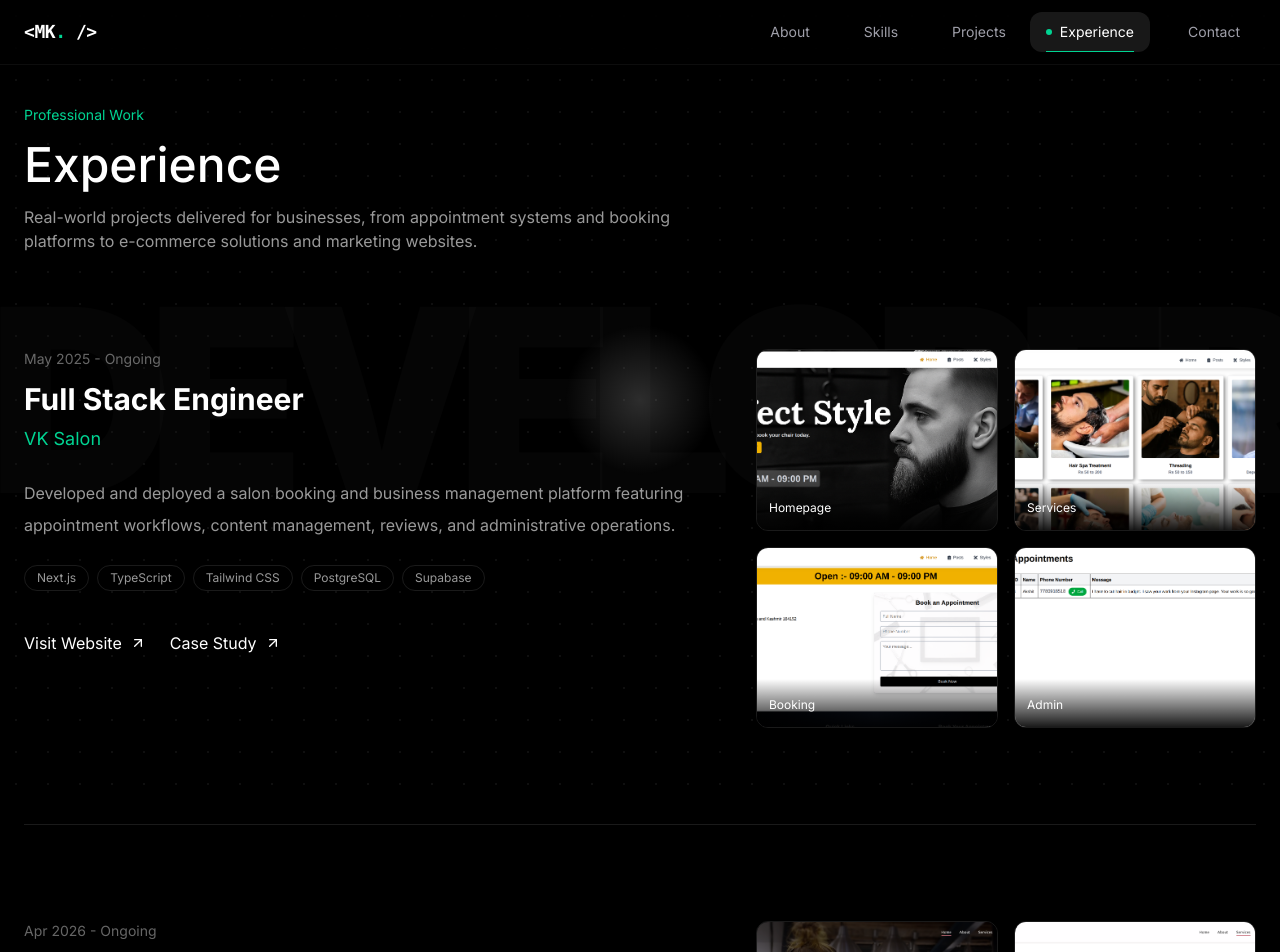
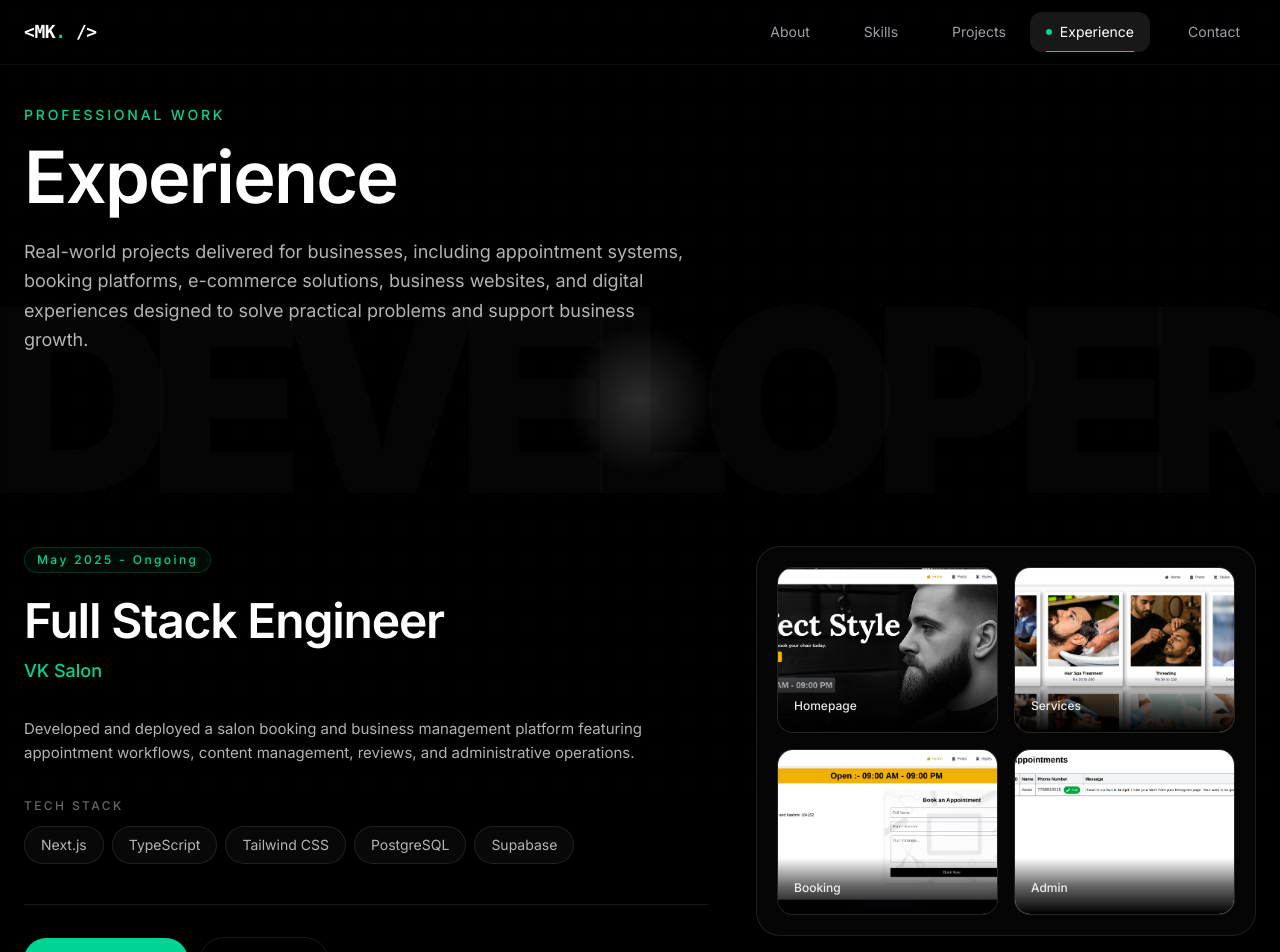
Before and after one commit to thappamkkumar/mk-portfolio, a Next.js app: page /experience in a window 1280 px wide. Shown: the top 952 px of the page. Built offline with nearby package versions, Linux system fonts and the light colour scheme.

Commit message:
experince polish

```diff
--- a/src/components/experience/experience-gallery.tsx
+++ b/src/components/experience/experience-gallery.tsx
@@ -9,32 +9,45 @@ interface ExperienceGalleryProps {
 export default function ExperienceGallery({
   images,
 }: ExperienceGalleryProps) {
-
   if (!images?.length) {
     return null;
   }
 
   return (
+    <div
+      className="
+        rounded-3xl
+        border
+        border-white/10
+        bg-white/[0.02]
+        p-4
+        md:p-5
+      "
+    >
       <div className="grid grid-cols-2 gap-4">
-      {images.slice(0, 4).map((image) => (
+        {images.slice(0, 4).map((image, index) => (
           <div
             key={image.src}
             className="
               group
               relative
-            aspect-4/3
+              aspect-[4/3]
               overflow-hidden
-            rounded-xl
+              rounded-2xl
               border
               border-white/10
+              bg-white/[0.03]
+              transition-all
+              duration-300
+              hover:border-emerald-400/20
             "
           >
             <Image
               src={image.src}
               alt={image.label}
-            priority
               fill
-            sizes="(max-width: 1024px) 100vw, 520px"
+              priority={index === 0}
+              sizes="(max-width: 1024px) 100vw, 500px"
               className="
                 object-cover
                 transition-transform
@@ -43,24 +56,42 @@ export default function ExperienceGallery({
               "
             />
 
+            <div
+              className="
+                absolute
+                inset-0
+                bg-black/0
+                transition-all
+                duration-300
+                group-hover:bg-black/20
+              "
+            />
 
             <div
               className="
                 absolute
                 inset-x-0
                 bottom-0
-              bg-linear-to-t
-              from-black/90
+                bg-gradient-to-t
+                from-black
+                via-black/60
                 to-transparent
-              p-3
+                p-4
               "
             >
-            <span className="text-xs">
+              <span
+                className="
+                  text-xs
+                  font-medium
+                  text-white/90
+                "
+              >
                 {image.label}
               </span>
             </div>
           </div>
         ))}
       </div>
+    </div>
   );
 }
--- a/src/components/experience/experience-hero.tsx
+++ b/src/components/experience/experience-hero.tsx
@@ -1,16 +1,27 @@
 export default function ExperienceHero() {
   return (
-    <div className="">
-      <p className="text-sm text-emerald-400">
+    <section className="pb-16 md:pb-24">
+      <p
+        className="
+          mb-4
+          text-sm
+          font-medium
+          uppercase
+          tracking-[0.2em]
+          text-emerald-400
+        "
+      >
         Professional Work
       </p>
 
       <h1
         className="
-          mt-4
-          text-4xl
-          font-medium
-          md:text-5xl
+          max-w-4xl
+          text-5xl
+          font-semibold
+          tracking-tight
+          md:text-6xl
+          lg:text-7xl
         "
       >
         Experience
@@ -18,16 +29,20 @@ export default function ExperienceHero() {
 
       <p
         className="
-          mt-4
+          mt-6
           max-w-2xl
-          text-white/60
+          text-base
+          leading-relaxed
+          text-white/70
+          md:text-lg
         "
       >
-        Real-world projects delivered for
-        businesses, from appointment systems
-        and booking platforms to e-commerce
-        solutions and marketing websites.
+        Real-world projects delivered for businesses,
+        including appointment systems, booking platforms,
+        e-commerce solutions, business websites, and
+        digital experiences designed to solve practical
+        problems and support business growth.
       </p>
-    </div>
+    </section>
   );
 }
--- a/src/components/experience/experience-item.tsx
+++ b/src/components/experience/experience-item.tsx
@@ -5,6 +5,7 @@ import { ArrowUpRight } from "lucide-react";
 import { Experience } from "@/types/experience";
 
 import ExperienceGallery from "./experience-gallery";
+import ExperienceTechStack from "./experience-tech-stack";
 
 interface ExperienceItemProps {
   experience: Experience;
@@ -23,6 +24,9 @@ export default function ExperienceItem({
         border-b
         border-white/10
         py-16
+        transition-colors
+        duration-300
+        hover:border-emerald-400/10
         md:py-24
       "
     >
@@ -31,8 +35,8 @@ export default function ExperienceItem({
           hasImages
             ? `
               grid
-              gap-10
-              lg:grid-cols-[1fr_500px]
+              gap-12
+              lg:grid-cols-[minmax(0,1fr)_500px]
               lg:items-start
             `
             : `
@@ -41,20 +45,32 @@ export default function ExperienceItem({
         }
       >
         <div>
-          <p
+          <span
             className="
-              text-sm
-              text-white/40
+              inline-flex
+              items-center
+              rounded-full
+              border
+              border-emerald-400/20
+              bg-emerald-400/5
+              px-3
+              py-1
+              text-xs
+              font-medium
+              tracking-[0.2em]
+              text-emerald-400
             "
           >
             {experience.period}
-          </p>
+          </span>
 
+          <div className="mt-6">
             <h2
               className="
-              mt-3
-              text-3xl
-              font-bold
+                text-4xl
+                font-semibold
+                tracking-tight
+                md:text-5xl
               "
             >
               {experience.role}
@@ -62,57 +78,42 @@ export default function ExperienceItem({
 
             <p
               className="
-              mt-2
+                mt-3
                 text-lg
+                font-medium
                 text-emerald-400
               "
             >
               {experience.company}
             </p>
+          </div>
 
           <p
             className="
-              mt-6
-              leading-8
-              text-white/60
+              mt-8
+              max-w-2xl
+              leading-relaxed
+              text-white/70
+              md:text-[15px]
             "
           >
             {experience.description}
           </p>
 
-          <div
-            className="
-              mt-6
-              flex
-              flex-wrap
-              gap-2
-            "
-          >
-            {experience.technologies.map(
-              (technology) => (
-                <span
-                  key={technology}
-                  className="
-                    rounded-full
-                    border
-                    border-white/10
-                    px-3
-                    py-1
-                    text-xs
-                    text-white/60
-                  "
-                >
-                  {technology}
-                </span>
-              )
-            )}
-          </div>
+          <ExperienceTechStack
+            technologies={experience.technologies}
+          />
+
           <div
             className="
               mt-10
               flex
               flex-wrap
-              gap-6
+              items-center
+              gap-3
+              border-t
+              border-white/10
+              pt-8
             "
           >
             {experience.liveUrl && (
@@ -120,39 +121,59 @@ export default function ExperienceItem({
                 href={experience.liveUrl}
                 target="_blank"
                 className="
-
+                  group
                   inline-flex
                   items-center
                   gap-2
-
-                  text-white
+                  rounded-full
+                  bg-emerald-400
+                  px-5
+                  py-2.5
+                  font-medium
+                  text-black
+                  shadow-lg
+                  shadow-emerald-400/10
+                  transition-all
+                  duration-300
+                  hover:scale-[1.02]
+                  hover:bg-emerald-300
                 "
               >
                 Visit Website
 
-                <ArrowUpRight size={16} />
+                <ArrowUpRight
+                  size={16}
+                  className="
+                    transition-transform
+                    duration-300
+                    group-hover:translate-x-0.5
+                    group-hover:-translate-y-0.5
+                  "
+                />
               </Link>
             )}
+
             {experience.caseStudyUrl && (
               <Link
                 href={experience.caseStudyUrl}
                 className="
-                  inline-flex
-                  items-center
-                  gap-2
-                  text-white
+                  rounded-full
+                  border
+                  border-white/10
+                  px-5
+                  py-2.5
+                  text-white/70
+                  transition-all
+                  duration-300
+                  hover:border-emerald-400/30
+                  hover:bg-emerald-400/5
+                  hover:text-white
                 "
               >
                 Case Study
-
-                <ArrowUpRight size={16} />
               </Link>
             )}
-
           </div>
-
-
-
         </div>
 
         {hasImages && (
--- a/src/components/experience/experience-list.tsx
+++ b/src/components/experience/experience-list.tsx
@@ -10,13 +10,16 @@ export default function ExperienceList({
   experiences,
 }: ExperienceListProps) {
   return (
-    <>
+    <div
+      aria-label="Projects"
+      className="space-y-2"
+    >
       {experiences.map((experience) => (
         <ExperienceItem
           key={experience.id}
           experience={experience}
         />
       ))}
-    </>
+    </div>
   );
 }
--- /dev/null
+++ b/src/components/experience/experience-tech-stack.tsx
@@ -0,0 +1,57 @@
+// components/experience/experience-tech-stack.tsx
+
+interface ExperienceTechStackProps {
+  technologies: string[];
+}
+
+export default function ExperienceTechStack({
+  technologies,
+}: ExperienceTechStackProps) {
+  return (
+    <div className="mt-8">
+      <p
+        className="
+          mb-3
+          text-xs
+          font-medium
+          uppercase
+          tracking-[0.2em]
+          text-white/40
+        "
+      >
+        Tech Stack
+      </p>
+
+      <div
+        className="
+          flex
+          flex-wrap
+          gap-2
+        "
+      >
+        {technologies.map((technology) => (
+          <span
+            key={technology}
+            className="
+              rounded-full
+              border
+              border-white/10
+              bg-white/[0.03]
+              px-4
+              py-2
+              text-sm
+              text-white/70
+              transition-all
+              duration-300
+              hover:border-emerald-400/20
+              hover:bg-emerald-400/5
+              hover:text-white
+            "
+          >
+            {technology}
+          </span>
+        ))}
+      </div>
+    </div>
+  );
+}
--- a/src/components/projects/project-list.tsx
+++ b/src/components/projects/project-list.tsx
@@ -11,7 +11,7 @@ export default function ProjectList({
   projects,
 }: ProjectListProps) {
   return (
-    <section
+    <div
       aria-label="Projects"
       className="space-y-2"
     >
@@ -22,6 +22,6 @@ export default function ProjectList({
           index={index + 1}
         />
       ))}
-    </section>
+    </div>
   );
 }
```
Lines whose indentation alone changed are shown as unchanged.
